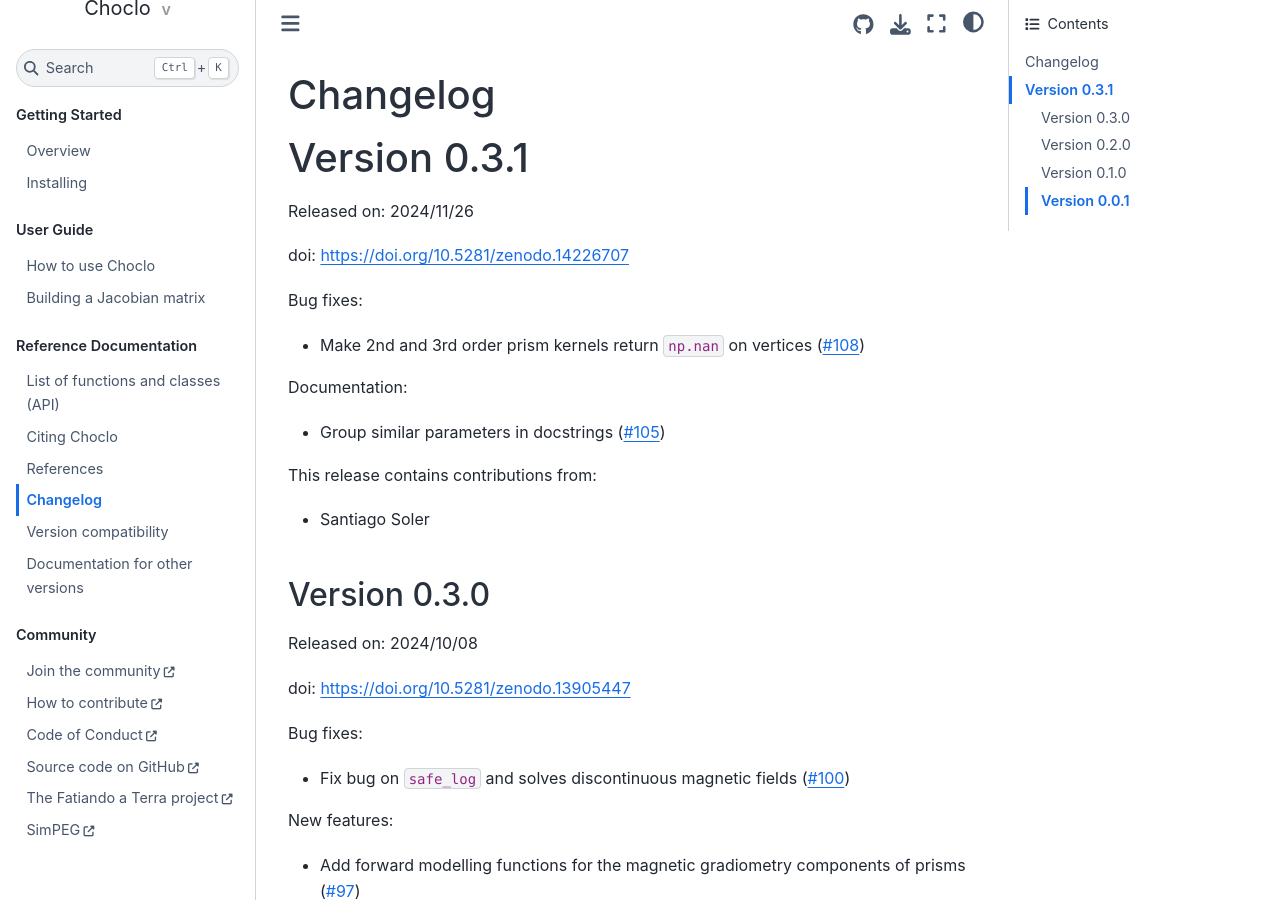
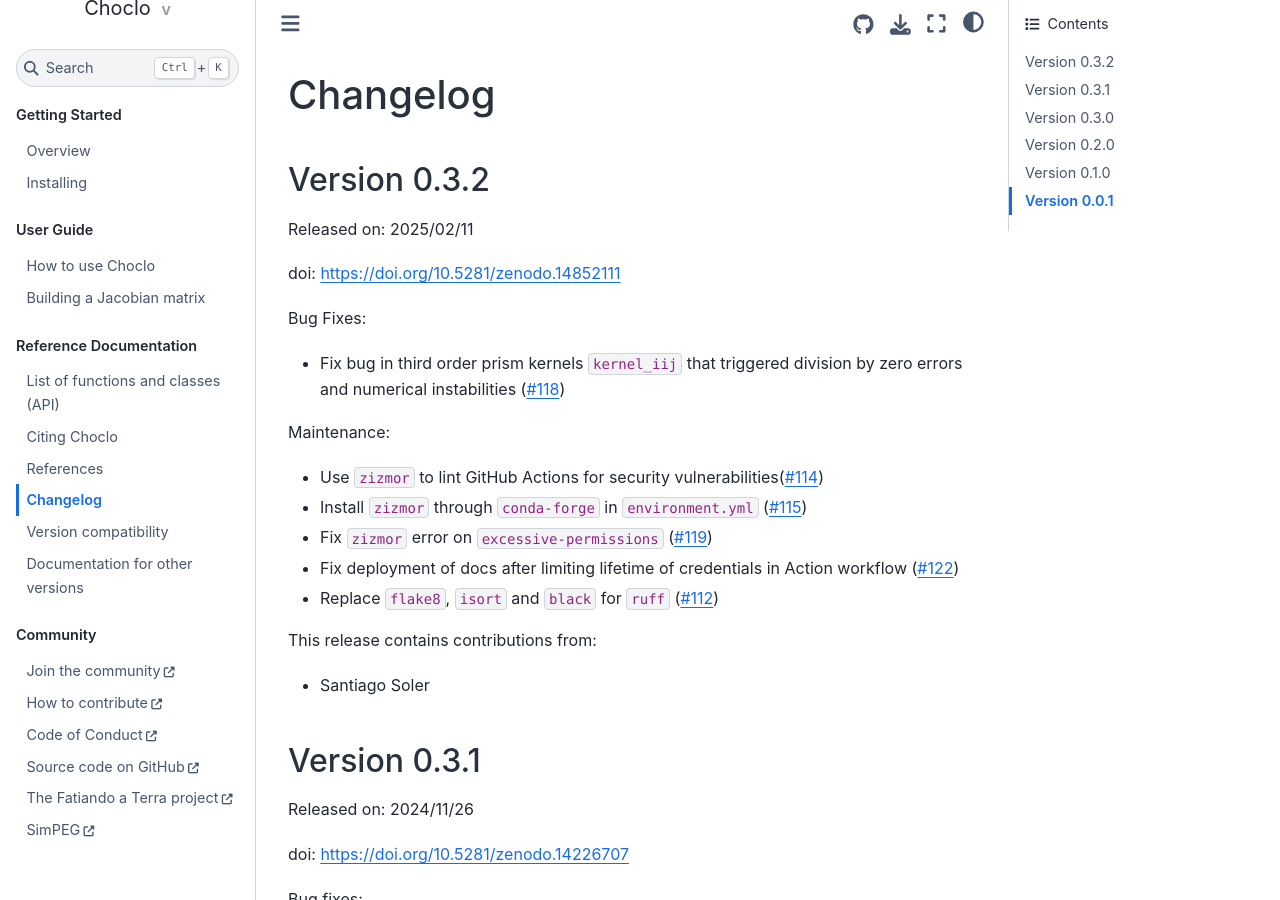
Before and after one commit to fatiando/choclo, a Sphinx documentation site: the page built from doc/changes.rst, in a window 1280 px wide and 900 px high. Built offline with Sphinx 7.4.7 and the Sphinx Book theme 1.1.4, drawn with Linux system fonts in a browser that asks for light colours; the version number could not be read and is left out.

Commit message:
Add changelog for v0.3.2 (#125)

```diff
--- a/doc/changes.rst
+++ b/doc/changes.rst
@@ -3,8 +3,32 @@
 Changelog
 =========
 
+Version 0.3.2
+-------------
+
+Released on: 2025/02/11
+
+doi: https://doi.org/10.5281/zenodo.14852111
+
+Bug Fixes:
+
+-  Fix bug in third order prism kernels ``kernel_iij`` that triggered division by zero errors and numerical instabilities (`#118 <https://github.com/fatiando/choclo/pull/118>`__)
+
+Maintenance:
+
+-  Use ``zizmor`` to lint GitHub Actions for security vulnerabilities(`#114 <https://github.com/fatiando/choclo/pull/114>`__)
+-  Install ``zizmor`` through ``conda-forge`` in ``environment.yml`` (`#115 <https://github.com/fatiando/choclo/pull/115>`__)
+-  Fix ``zizmor`` error on ``excessive-permissions`` (`#119 <https://github.com/fatiando/choclo/pull/119>`__)
+-  Fix deployment of docs after limiting lifetime of credentials in Action workflow (`#122 <https://github.com/fatiando/choclo/pull/122>`__)
+-  Replace ``flake8``, ``isort`` and ``black`` for ``ruff`` (`#112 <https://github.com/fatiando/choclo/pull/112>`__)
+
+This release contains contributions from:
+
+-  Santiago Soler
+
+
 Version 0.3.1
-=============
+-------------
 
 Released on: 2024/11/26
 
--- a/doc/versions.rst
+++ b/doc/versions.rst
@@ -7,6 +7,7 @@
 * `Latest release <https://www.fatiando.org/choclo/latest>`__
 * `Development <https://www.fatiando.org/choclo/dev>`__
   (reflects the current development branch on GitHub)
+* `v0.3.2 <https://www.fatiando.org/choclo/v0.3.2>`__
 * `v0.3.1 <https://www.fatiando.org/choclo/v0.3.1>`__
 * `v0.3.0 <https://www.fatiando.org/choclo/v0.3.0>`__
 * `v0.2.0 <https://www.fatiando.org/choclo/v0.2.0>`__
```
